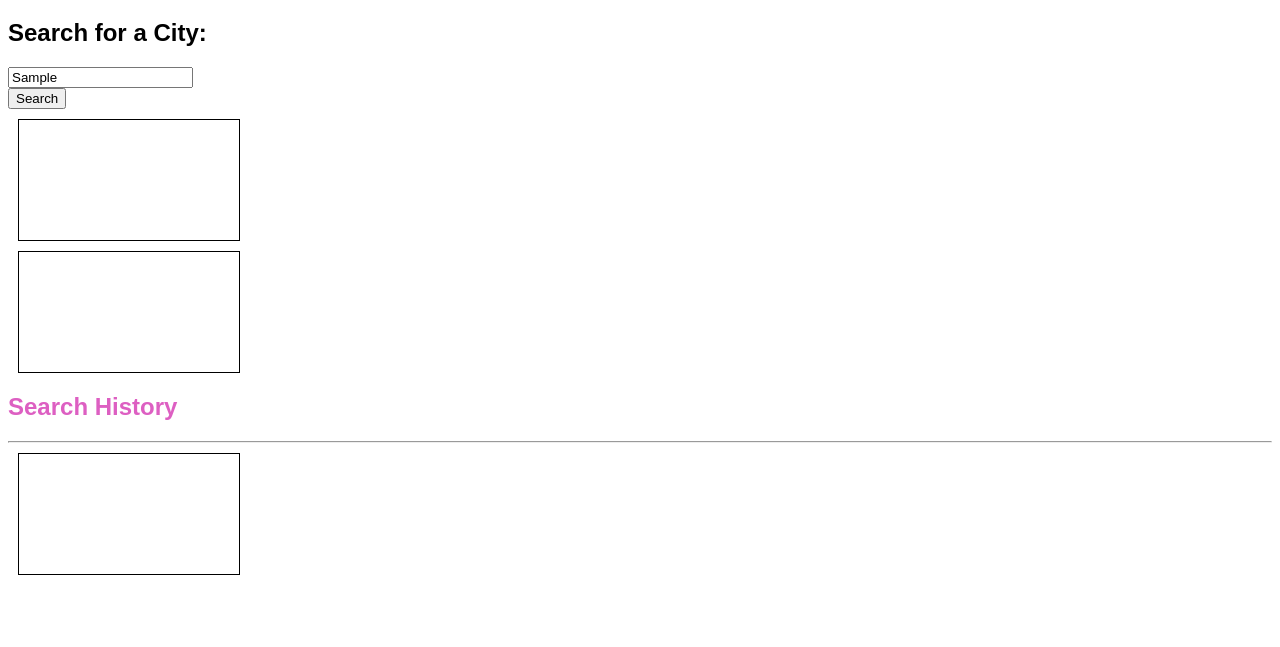
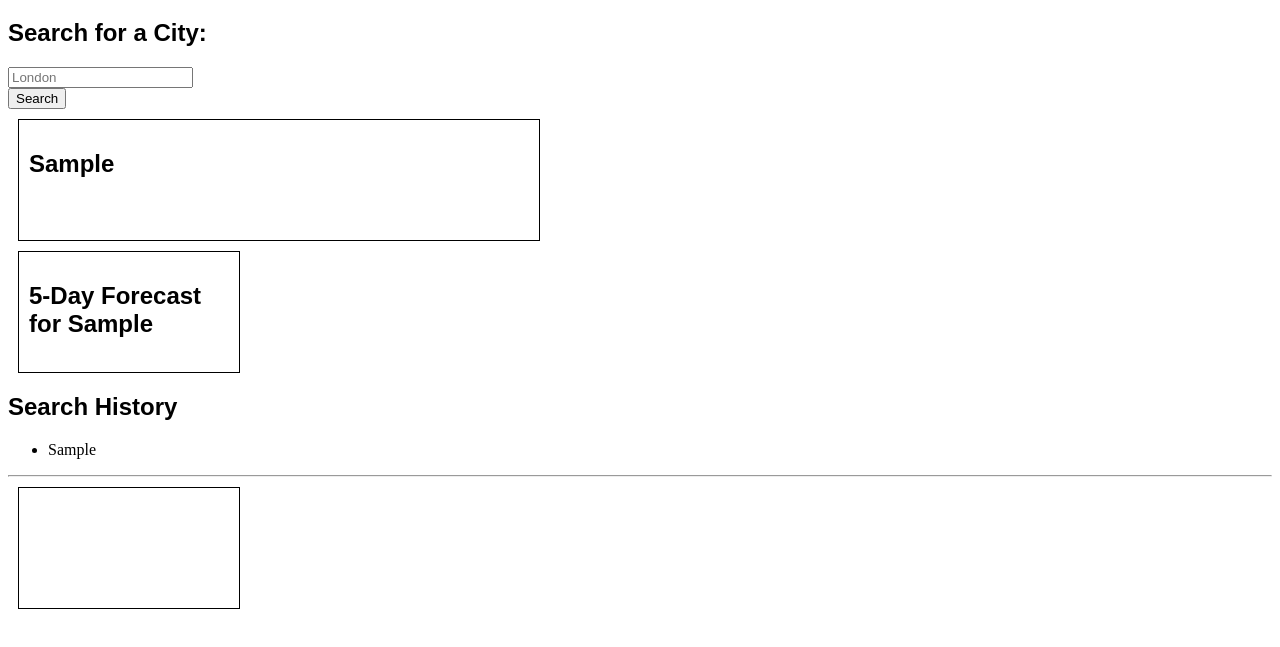
Before and after one commit to AngelikaWidz/Weather-Dashboard, a plain HTML site: page starter/index.html in a window 1280 px wide. Both pictures are taken after typing "Sample" into the empty fields and a click on the button "Search". Shown: the part 61-708 px from the top of the page. Drawn offline with nearby package versions, Linux system fonts and the light colour scheme; no server answers.

Commit message:
adjusted GET request

```diff
--- a/assets/index.js
+++ b/assets/index.js
@@ -1,4 +1,4 @@
-const apiKey = 'KEY';
+const apiKey = '17b7e83935448462c786d32df84c10dd';
 const searchForm = document.getElementById('search-form');
 const cityInput = document.getElementById('search-input');
 const currentWeatherDiv = document.getElementById('currentWeather');
@@ -6,29 +6,23 @@ const forecastDiv = document.getElementById('forecast');
 const historyList = document.getElementById('historyList');
 
 function getWeatherData(city) {
-    // Implement your API call here
-    // GET using Fetch
-    // Define the API URL
 
-const apiUrl = 'https://api.example.com/data';
+const apiUrl = ' https://api.openweathermap.org/data/2.5/forecast?lat={lat}&lon={lon}&appid={apiKey}';
 
-// Make a GET request
+// Make a GET request to fetch current weather
 fetch(apiUrl)
 .then(response => {
   if (!response.ok) {
-      throw new Error('Network response was not ok');
+    throw new Error('Failed to fetch current weather');
   }
   return response.json();
 })
 .then(data => {
-    console.log(data);
+  updateCurrentWeather(data);
 })
 .catch(error => {
   console.error('Error:', error);
 });
-    // API endpoint:
-
-    // Forecast endpoint:
 
     // After fetching data, update the UI
     // Update current weather and forecast sections
@@ -41,6 +35,7 @@ fetch(apiUrl)
 
 // add event listner for submit event
 searchForm.addEventListener('submit', function (event) {
+
     // handle submission
     event.preventDefault();
     const city = cityInput.value;
@@ -51,3 +46,28 @@ searchForm.addEventListener('submit', function (event) {
     // Clear input field
     cityInput.value = '';
   });
+
+  function updateCurrentWeather(city) {
+    // Implement logic to update current weather UI
+    // Update the content of currentWeatherDiv
+    // Example:
+    currentWeatherDiv.innerHTML = `<h2>${city}</h2>
+                                   <!-- Add other weather details here -->`;
+  }
+
+  function updateForecast(city) {
+    forecastDiv.innerHTML = `<h2>5-Day Forecast for ${city}</h2>
+                             <!-- Add forecast details here -->`;
+  }
+
+  function addToHistory(city) {
+    // Implement logic to add city to search history
+    const listItem = document.createElement('li');
+    listItem.textContent = city;
+    listItem.addEventListener('click', function () {
+      // When a city in the history is clicked, get weather data again
+      getWeatherData(city);
+    });
+
+    historyList.appendChild(listItem);
+  }
--- a/assets/styles.css
+++ b/assets/styles.css
@@ -6,16 +6,16 @@ h2 {
     font-family: Arial, Helvetica, sans-serif;
 }
 
-.form {
+/* .form {
     color: rgb(221, 95, 194);
-}
+} */
 
 .search-button {
     color: rgb(0, 0, 0);
 }
 
 #currentWeather  {
-    width: 200px;
+    width: 500px;
     height: 100px;
     border: 1px solid black;
     padding: 10px;
```
Lines whose indentation alone changed are shown as unchanged.
